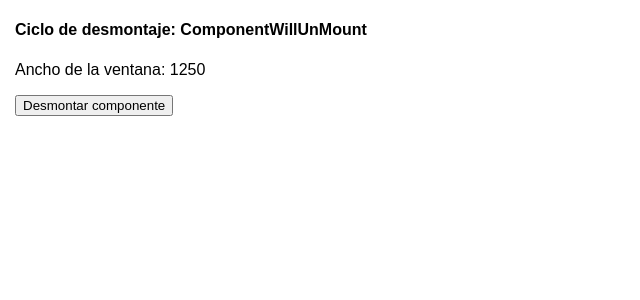
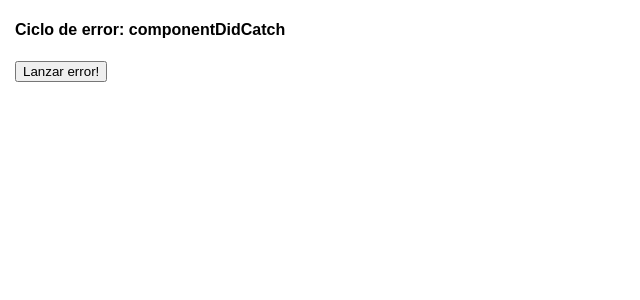
Before and after one commit to nechuba93/aprendereact, a React (Create React App) app: page / in a window 1280 px wide. Shown: the top 300 px of the page, without its empty margins (0-640 px from the left). Built offline with nearby package versions, Linux system fonts and the light colour scheme.

Commit message:
8:57 ComponentDidCatch

```diff
--- a/src/App.js
+++ b/src/App.js
@@ -1,13 +1,13 @@
 import React, { Component } from "react";
 import "./App.css";
-import EjemploDeComponentWillUnmount from "./sections/life-cycle/componentWillUnmount";
+import EjemploDeComponentDidCatch from "./sections/life-cycle/componentDidCatch";
 
 
 class App extends Component {
   render() {
     return (
       <div className="App">
-        <EjemploDeComponentWillUnmount />
+        <EjemploDeComponentDidCatch />
       </div>
     );
   }
--- /dev/null
+++ b/src/sections/life-cycle/componentDidCatch.js
@@ -0,0 +1,46 @@
+import React, { Component } from 'react'
+
+class BotonQueLanzaError extends Component {
+    state = { throwError: false }
+
+    render() {
+        if(this.state.throwError) {
+            throw new Error('Error lanzado por boton')
+        }
+
+        return (
+            <button onClick={() => this.setState({throwError: true})}>Lanzar error!</button>
+        )
+    }
+}
+
+export class EjemploDeComponentDidCatch extends Component {
+
+    state = { hasError: false, errorMsg: ''}
+
+    componentDidCatch(error, info){
+        console.log('componentDidCatch');
+        console.log({error, info});
+        this.setState({hasError: true, errorMsg: error.toString()})
+    }
+    render() {
+
+        if(this.state.hasError) {
+            return (
+                <div>
+                    <p>Error en el componente: {this.state.errorMsg}</p>
+                    <button onClick={() => {this.setState({hasError: false})}}>Volver</button>
+                </div>
+            )
+        }
+
+        return (
+            <div>
+                <h4>Ciclo de error: componentDidCatch</h4>
+                <BotonQueLanzaError />
+            </div>
+        )
+    }
+}
+
+export default EjemploDeComponentDidCatch
```
